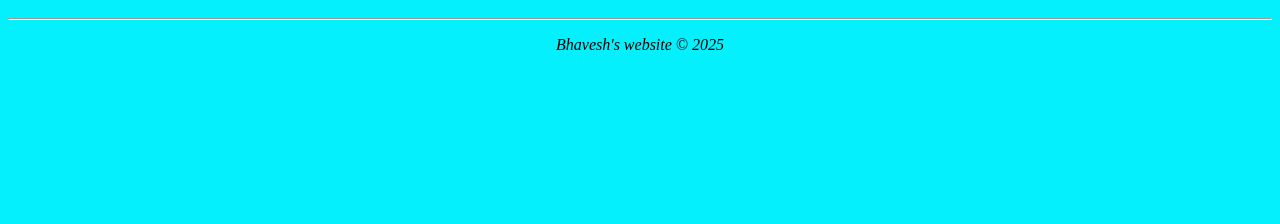
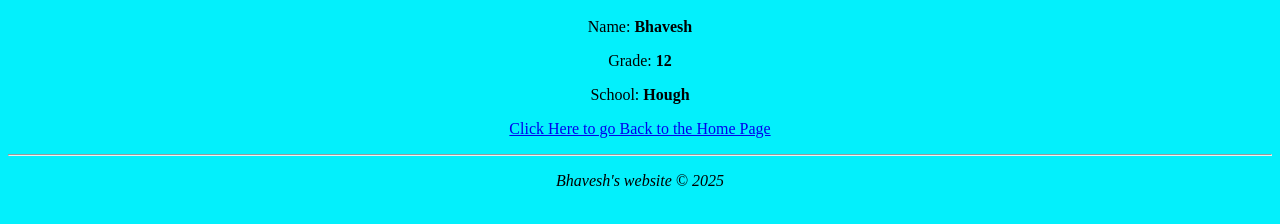
Before and after one commit to bhavesh8325/bhavesh8325.github.io, a plain HTML site: page JSdemo.html in a window 1280 px wide. Shown: the part 48-272 px from the top of the page. Drawn offline with Linux system fonts and the light colour scheme.

Commit message:
Update JSdemo.html

```diff
--- a/JSdemo.html
+++ b/JSdemo.html
@@ -14,6 +14,12 @@ console.log("This is loaded from internal JS");
   <body>
   <center>
 <h1>Open the Console</h1>
+    <p id="name"></p>
+    <p id="grade"></p>
+    <p id="school"></p>
+    <p>
+      <a href="index.html">Click Here to go Back to the Home Page</a>
+    </p>
 </center>
 <script src="JSdemo.JS"></script>
     <footer>
```
